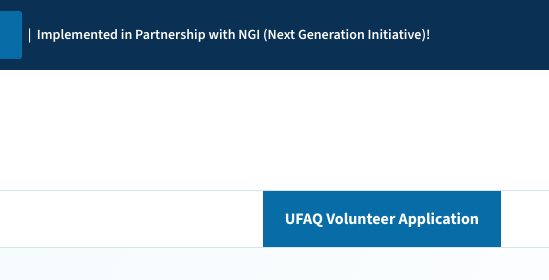
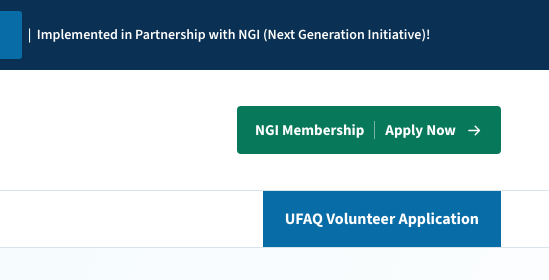
Before and after one commit to quickngiteam-lgtm/https-www.ngiofficial.de5.net, a plain HTML site: page index.html in a window 1280 px wide. Shown: the top 280 px of the page, 731-1280 px from the left. Drawn offline with nearby package versions, Linux system fonts and the light colour scheme.

Commit message:
Add independent NGI Membership Apply Now button to homepage header

```diff
--- a/index.html
+++ b/index.html
@@ -5,7 +5,7 @@
 <meta name="description" content="Next Generation Initiative — Empowering Youth. Transforming Communities.">
 <link rel="preconnect" href="https://fonts.googleapis.com"><link rel="preconnect" href="https://fonts.gstatic.com" crossorigin>
 <link href="https://fonts.googleapis.com/css2?family=Source+Sans+3:wght@400;500;600;650;700;800&display=swap" rel="stylesheet">
-<link rel="stylesheet" href="./styles.css?v=ngi-explore-1"></head>
+<link rel="stylesheet" href="./styles.css?v=ngi-membership-cta-1"></head>
 <body class="home-page"><a class="skip-link" href="#main">Skip to content</a>
 <div class="announcement">
 <div class="announcement-inner">
@@ -24,6 +24,7 @@
 <div class="brand-tagline">Empowering Youth. Transforming Communities.</div>
 </div>
 </div>
+<a class="ngi-membership-cta" href="./membership/#membership-title" aria-label="Apply now for NGI Membership">NGI Membership <span>Apply Now</span><svg viewBox="0 0 24 24" aria-hidden="true"><path d="M4 12h15m-6-6 6 6-6 6"/></svg></a>
 </div>
 </div>
 
--- a/styles.css
+++ b/styles.css
@@ -60,3 +60,12 @@
 @media(max-width:970px){.ngi-explore-track{grid-auto-columns:calc((100% - var(--gap))/2)}}
 @media(max-width:650px){.ngi-explore{padding:36px 0 26px}.ngi-explore-header{align-items:flex-start;flex-direction:column;gap:15px;margin-bottom:15px}.ngi-explore-track{--gap:14px;grid-auto-columns:min(100%,calc(100% - 18px))}.ngi-explore-card{padding:20px;min-height:250px}.ngi-explore-card h3{font-size:23px}.ngi-explore-controls button{min-width:44px}.ngi-explore-controls{align-self:flex-end}}
 @media(prefers-reduced-motion:reduce){.ngi-explore *{transition:none!important;scroll-behavior:auto!important}}
+
+
+/* Independent membership call-to-action in the homepage header. */
+.home-page .brand-container{display:flex;align-items:center;justify-content:space-between;gap:24px}
+.home-page .ngi-membership-cta{display:inline-flex;align-items:center;justify-content:center;gap:10px;flex-shrink:0;min-height:48px;padding:12px 18px;border-radius:4px;background:var(--accent);color:#fff;font-size:15px;font-weight:700;text-decoration:none;line-height:1.25;transition:background .18s}
+.home-page .ngi-membership-cta span{border-left:1px solid #ffffff70;padding-left:10px;font-weight:800}
+.home-page .ngi-membership-cta svg{flex-shrink:0;width:17px;height:17px;fill:none;stroke:currentColor;stroke-width:2;stroke-linecap:round;stroke-linejoin:round}
+.home-page .ngi-membership-cta:hover{background:#065e49}
+@media(max-width:700px){.home-page .brand-container{flex-direction:column;align-items:stretch;gap:15px}.home-page .ngi-membership-cta{width:100%}}
```
